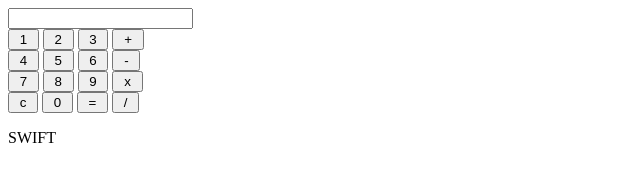
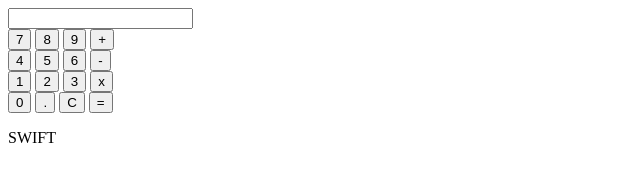
Before and after one commit to SpurgeonPrakash/FEE-Bootcamp-Swift, a plain HTML site: page index.html in a window 1280 px wide. Shown: the whole page, without its empty margins (0-640 px from the left). Drawn offline with Linux system fonts and the light colour scheme.

Commit message:
icon added

```diff
--- a/index.html
+++ b/index.html
@@ -1,46 +1,39 @@
 <!DOCTYPE html>
-<html>
-    <head>
-        <title>Calculator</title>
+    <html>
+        <head>
+            <script type="text/javascript" src="js/calc.js"></script>
+            <link rel="shortcut icon" href="bts.ico">
+        </head>
+        <body>
+        <form class="calcForm" name="calculator">
+            <input type="text" class="calcDisplay" id="display" />
+            <div class="calcRow">
+                <input type="button" class="calcButton" value="7" onclick="numInput('7')" />
+                <input type="button" class="calcButton" value="8" onclick="numInput('8')" />
+                <input type="button" class="calcButton" value="9" onclick="numInput('9')" />
+                <input type="button" class="calcButton" value="+" onclick="setOperation('add')" />
+            </div>
+            <div class="calcRow">
+                <input type="button" class="calcButton" value="4" onclick="numInput('4')" />
+                <input type="button" class="calcButton" value="5" onclick="numInput('5')" />
+                <input type="button" class="calcButton" value="6" onclick="numInput('6')" />
+                <input type="button" class="calcButton" value="-" onclick="setOperation('subtract')" />
+            </div>
+            <div class="calcRow">
+                <input type="button" class="calcButton" value="1" onclick="numInput('1')" />
+                <input type="button" class="calcButton" value="2" onclick="numInput('2')" />
+                <input type="button" class="calcButton" value="3" onclick="numInput('3')" />
+                <input type="button" class="calcButton" value="x" onclick="setOperation('multiply')" />
+            </div>
+            <div class="calcRow">
+                <input type="button" class="calcButton" value="0" onclick="numInput('0')" />
+                <input type="button" class="calcButton" value="." onclick="insertDecimal('.')" />
+                <input type="button" class="calcButton" value="C" onclick="clearDisplay()" />
+                <input type="button" class="calcButton" value="=" onclick="calculate()" />
+            </div>
+        </form>
 
-    </head>
-    <body>
-        <div id='calc-contain'>
-
-          <form name="calculator">
-
-            <input type="text" name="answer" />
-            <br>
-
-            <input type="button" value=" 1 " />
-            <input type="button" value=" 2 " />
-            <input type="button" value=" 3 " />
-            <input type="button" value=" + " />
-            <br/>
-
-            <input type="button" value=" 4 " />
-            <input type="button" value=" 5 " />
-            <input type="button" value=" 6 " />
-            <input type="button" value=" - " />
-            </br>
-
-            <input type="button" value=" 7 " />
-            <input type="button" value=" 8 " />
-            <input type="button" value=" 9 " />
-            <input type="button" value=" x " />
-            </br>
-
-            <input type="button" value=" c "/>
-            <input type="button" value=" 0 " />
-            <input type="button" value=" = "/>
-            <input type="button" value=" / " />
-            </br>
-
-
-          </form>
-          <div id="agh">
+        <div id="swift">
             <p>SWIFT</p>
           </div>
-        </div>
     </body>
-</html>
--- /dev/null
+++ b/style.css
@@ -0,0 +1,45 @@
+.calcForm{
+    position: relative;
+    width: 400px;
+    border: 2px solid black;
+    border-radius: 12px;
+    margin: 0px auto;
+    padding: 20px 20px 100px 20px;
+  }
+  #swift{
+    position: relative;
+    float: right;
+    margin-top: 15px;
+  }
+  #swift p{
+    font-size: 20px;
+    font-weight: 900;
+  }
+  .calcRow {
+    background: lightGray;
+    width: 20%;
+    font-size: 20px;
+    font-weight: 900;
+    border-radius: 7px;
+    margin-left: 13px;
+    margin-top: 10px;
+  }
+  input[type=button]:active {
+    background-color: #3e8e41;
+    box-shadow: 0 5px #666;
+    transform: translateY(4px);
+  }
+  input[type=button]:hover {
+    background-color: #003300;
+    color: white;
+  }
+
+  input[type = text] {
+    position: relative;
+    display: block;
+    width: 90%;
+    margin: 5px auto;
+    font-size: 20px;
+    padding: 10px;
+    box-shadow: 4px 0px 12px black inset;
+  }
```
Also changed, not shown: bts.ico (added).
